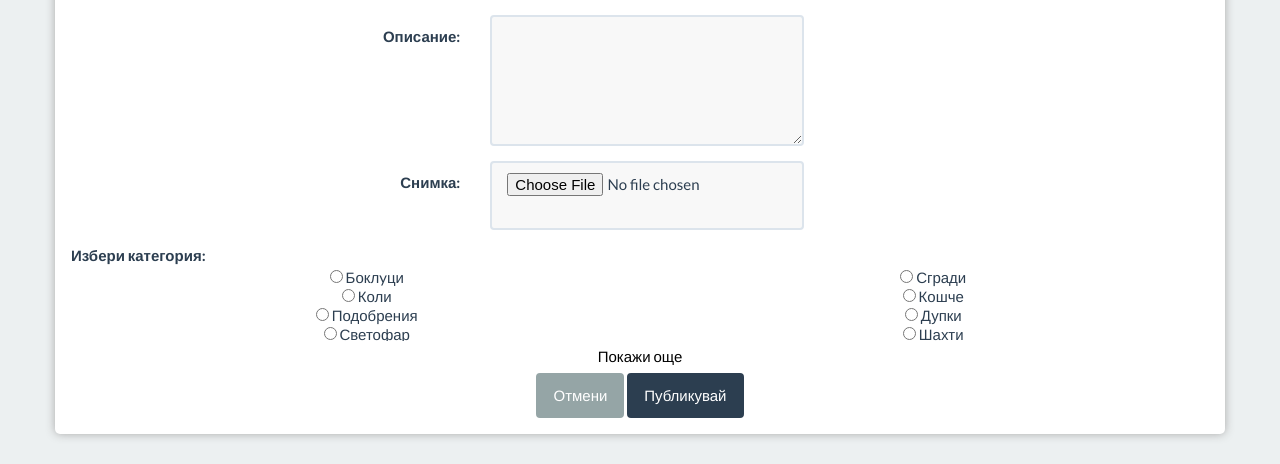
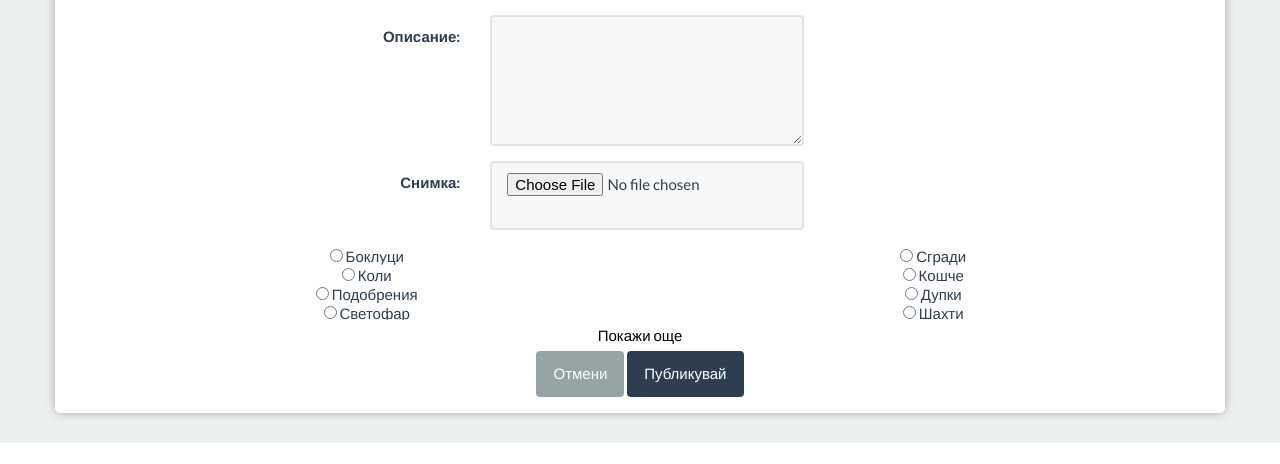
Before and after one commit to VGeorgiev1/frix, a Node server app: page /problem/create in a window 1280 px wide. Shown: the part 628-1092 px from the top of the page. After the commit the page ends 1071 px from the top, so only its background shows below. Run offline with Node 20, Linux system fonts and the light colour scheme; data comes from the database, SQL or seed files in the repository; some libraries are stand-ins or nearby versions.

Commit message:
translation and other

```diff
--- a/views/problem/create.hbs
+++ b/views/problem/create.hbs
@@ -78,7 +78,6 @@
                     </div>
                 </div>
                 <div>
-                    <b style="text-align:center;">Избери категория:</b>
                     <div id="tagList" class="content hideContent" tabindex="100">
                     <ul class="items">
                         {{#each tags}}
```
